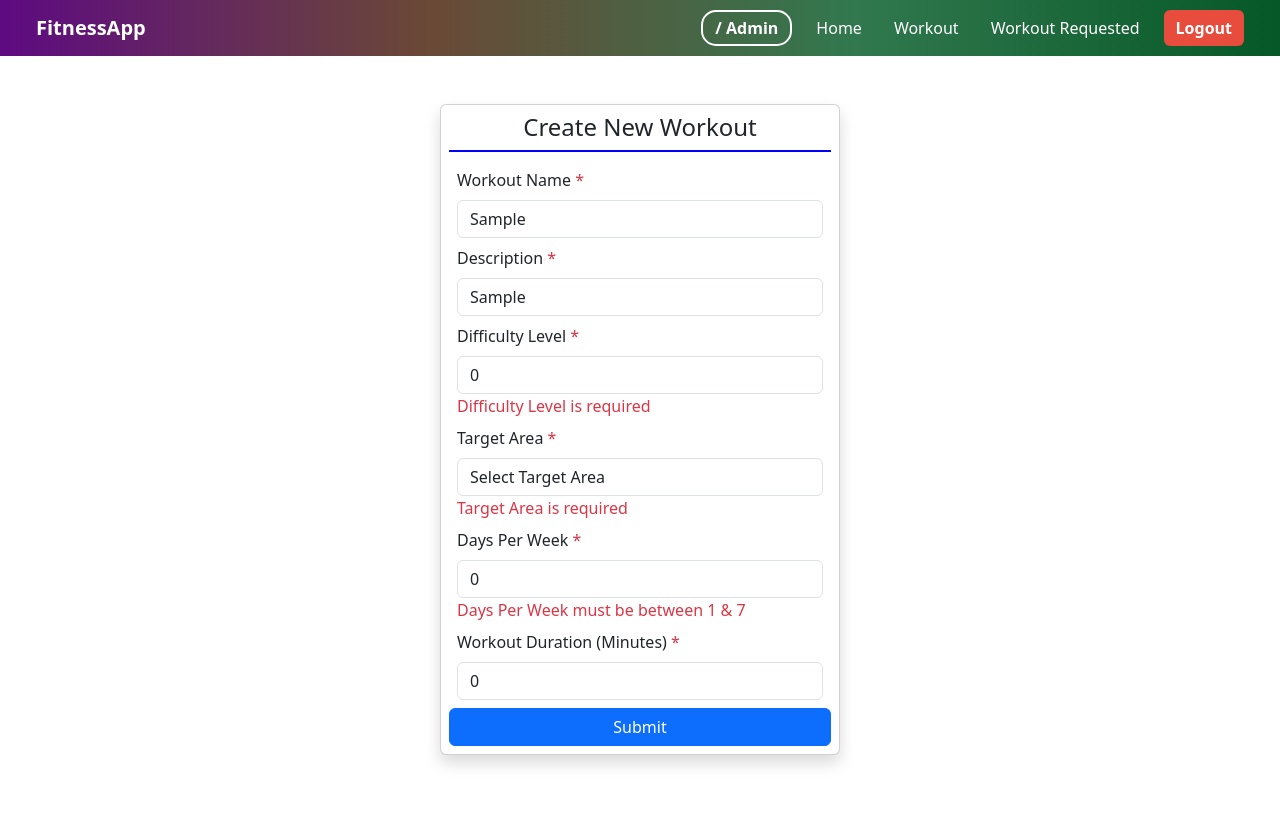
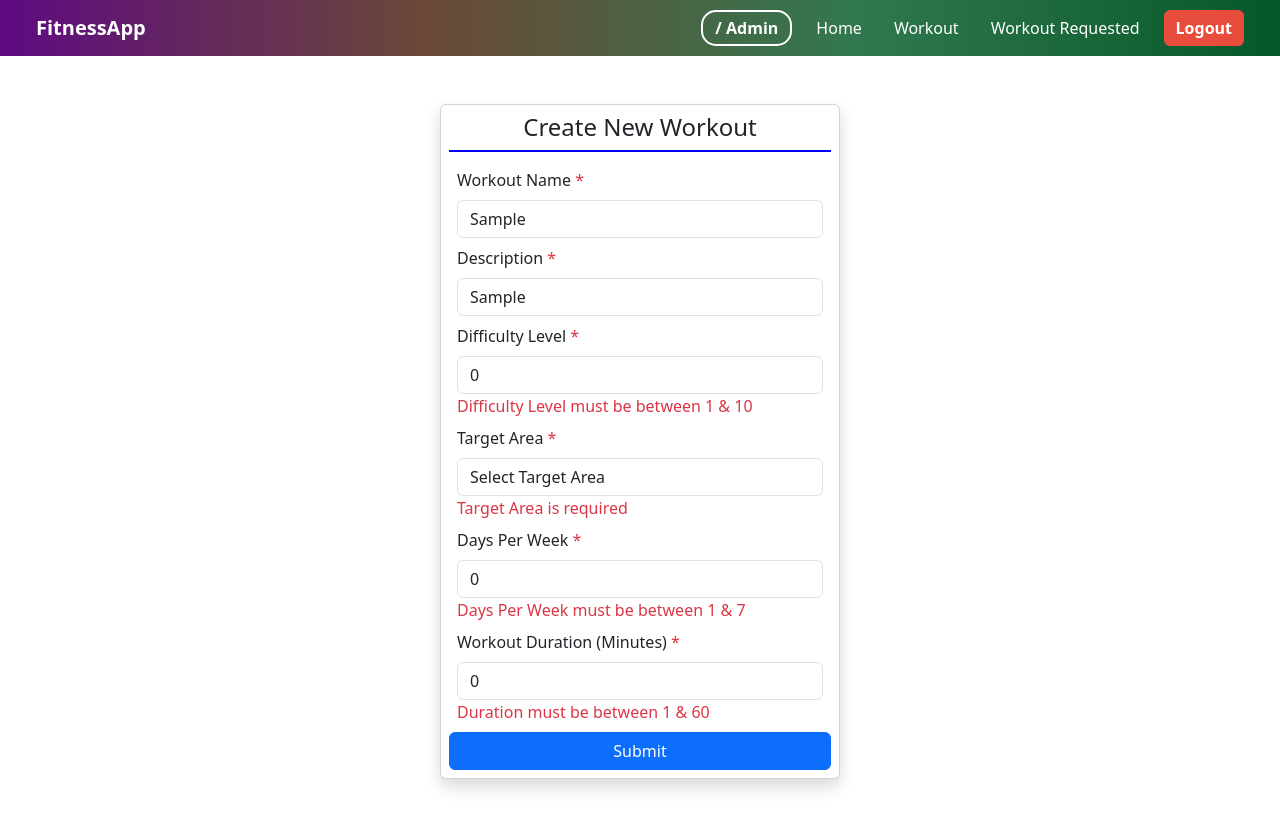
Before and after one commit to neojarvis-testing/2283f08a-b9a4-4f00-bbed-32a534bdf23a-c7769b5d-f51f-4bde-98d0-a3dbd24a42d9, an Angular app in the folder angularapp/: page /adminaddworkout in a window 1280 px wide. Both pictures are taken after typing "Sample", "Sample" into the empty fields and a click on the button "Submit". Before the commit the page ends 803 px from the top, so only its background shows below. Built offline with nearby package versions, Linux system fonts and the light colour scheme.

Commit message:
Team-2:adminadd

```diff
--- a/angularapp/src/app/components/adminaddworkout/adminaddworkout.component.html
+++ b/angularapp/src/app/components/adminaddworkout/adminaddworkout.component.html
@@ -19,19 +19,22 @@
         <div class="form-group m-2">
           <label>Workout Name <span class="text-danger">*</span></label>
           <input type="text" class="form-control mt-2" formControlName="workoutName"  placeholder="Workout Name"/>
-            <div *ngIf="f.workoutName.touched && f.workoutName.errors" class="text-danger">Workout Name is required</div>
+            <div *ngIf="admin.workoutName.touched && admin.workoutName.errors" class="text-danger">Workout Name is required</div>
         </div>
 
         <div class="form-group m-2">
           <label>Description <span class="text-danger">*</span></label>
           <input type="text"  class="form-control mt-2" formControlName="description" placeholder="Workout Description"/>
-          <div *ngIf="f.description.touched && f.description.errors" class="text-danger">Description is required</div>
+          <div *ngIf="admin.description.touched && admin.description.errors" class="text-danger">Description is required</div>
         </div>
 
         <div class="form-group m-2">
           <label>Difficulty Level <span class="text-danger">*</span></label>
           <input type="number" class="form-control mt-2" formControlName="difficultyLevel" min="1" max="10" placeholder="Difficulty Level" />
-          <div *ngIf="f.difficultyLevel.touched  && f.difficultyLevel.errors" class="text-danger">Difficulty Level is required</div>
+          <div *ngIf="admin.difficultyLevel.touched  && admin.difficultyLevel.errors" class="text-danger">
+          <div *ngIf="admin.difficultyLevel.errors['required']">Difficulty Level is required</div>
+          <div *ngIf="admin.difficultyLevel.errors['min'] || admin.difficultyLevel.errors['max']">Difficulty Level must be between 1 & 10</div>
+          </div>
         </div>
 
         <div class="form-group m-2">
@@ -43,22 +46,26 @@
             <option>Core</option>
             <option>Full Body</option>
           </select>
-          <div *ngIf="f.targetArea.touched && f.targetArea.errors" class="text-danger">Target Area is required</div>
+          <div *ngIf="admin.targetArea.touched && admin.targetArea.errors" class="text-danger">Target Area is required</div>
         </div>
 
         <div class="form-group m-2">
           <label>Days Per Week <span class="text-danger">*</span></label>
           <input type="number" class="form-control mt-2" formControlName="daysPerWeek" min="1" max="7" placeholder="Days Per Week"/>
-          <div *ngIf="f.daysPerWeek.touched && f.daysPerWeek.errors" class="text-danger">
-            <div *ngIf="f.daysPerWeek.errors['required']">Days Per Week is required</div>
-            <div *ngIf="f.daysPerWeek.errors['invalidDaysPerWeek']">Days Per Week must be between 1 & 7</div>
+          <div *ngIf="admin.daysPerWeek.touched && admin.daysPerWeek.errors" class="text-danger">
+            <div *ngIf="admin.daysPerWeek.errors['required']">Days Per Week is required</div>
+            <div *ngIf="admin.daysPerWeek.errors['invalidDaysPerWeek']">Days Per Week must be between 1 & 7</div>
           </div>
         </div>
 
         <div class="form-group m-2">
           <label>Workout Duration (Minutes) <span class="text-danger">*</span></label>
           <input type="number" class="form-control mt-2" formControlName="averageWorkoutDurationInMinutes" placeholder="Workout Duration in Minutes"/>
-          <div *ngIf="f.averageWorkoutDurationInMinutes.touched && f.averageWorkoutDurationInMinutes.errors" class="text-danger">Workout Duration is required</div>
+          <div *ngIf="admin.averageWorkoutDurationInMinutes.touched && admin.averageWorkoutDurationInMinutes.errors" class="text-danger">
+            <div *ngIf="admin.averageWorkoutDurationInMinutes.errors['required']">Workout Duration is required</div>
+            <div *ngIf="admin.averageWorkoutDurationInMinutes.errors['min'] || admin.averageWorkoutDurationInMinutes.errors['max']">Duration must be between 1 & 60</div>
+
+          </div>
         </div>
 
         <div *ngIf="errorMessage" class="text-danger text-start mb-2">{{ errorMessage }}</div>
--- a/angularapp/src/app/components/adminaddworkout/adminaddworkout.component.ts
+++ b/angularapp/src/app/components/adminaddworkout/adminaddworkout.component.ts
@@ -18,10 +18,10 @@ export class AdminaddworkoutComponent implements OnInit {
     this.workoutForm = this.fb.group({
       workoutName: ['', Validators.required],
       description: ['', Validators.required],
-      difficultyLevel: [0, Validators.required],
+      difficultyLevel: [0, [Validators.required,Validators.min(1),Validators.max(10)]],
       targetArea: ['', Validators.required],
       daysPerWeek: [0,[Validators.required,this.daysPerWeekValidator]],
-      averageWorkoutDurationInMinutes: [0, Validators.required]
+      averageWorkoutDurationInMinutes: [0, [Validators.required,Validators.min(1),Validators.max(60)]]
     });
   }
    daysPerWeekValidator(control:AbstractControl):ValidationErrors|null{
@@ -36,7 +36,7 @@ export class AdminaddworkoutComponent implements OnInit {
     //throw new Error("ngOnInit() cannot be performed because ...");
 }
 
-  get f() {
+  get admin() {
     return this.workoutForm.controls;
   }
 
```
